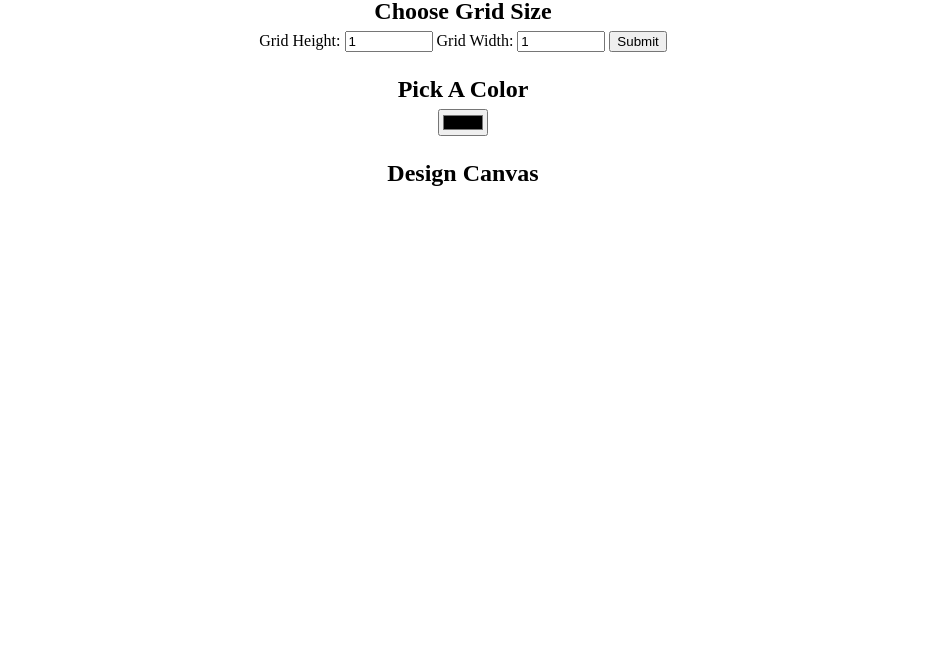
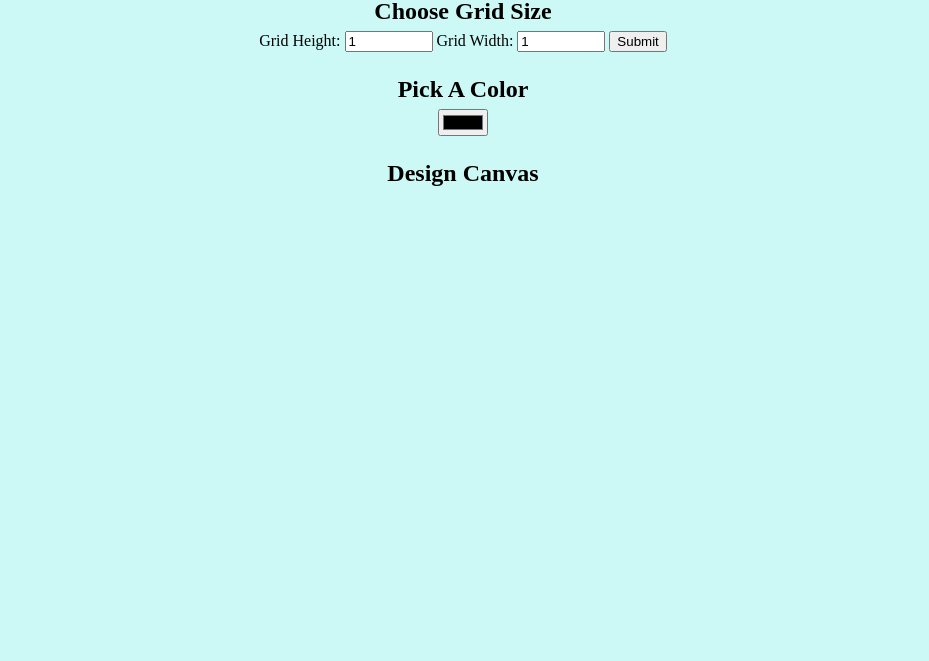
Before and after one commit to sandraisrael/Pixel-art-maker-project, a plain HTML site: page index.html in a window 1280 px wide. Shown: the part 139-800 px from the top of the page, without its empty margins (177-1106 px from the left). Drawn offline with nearby package versions, Linux system fonts and the light colour scheme.

Commit message:
added background color

```diff
--- a/styles.css
+++ b/styles.css
@@ -1,5 +1,6 @@
 body {
     text-align: center;
+    background-color: #CCF9F6;
 }
 
 h1 {
```
